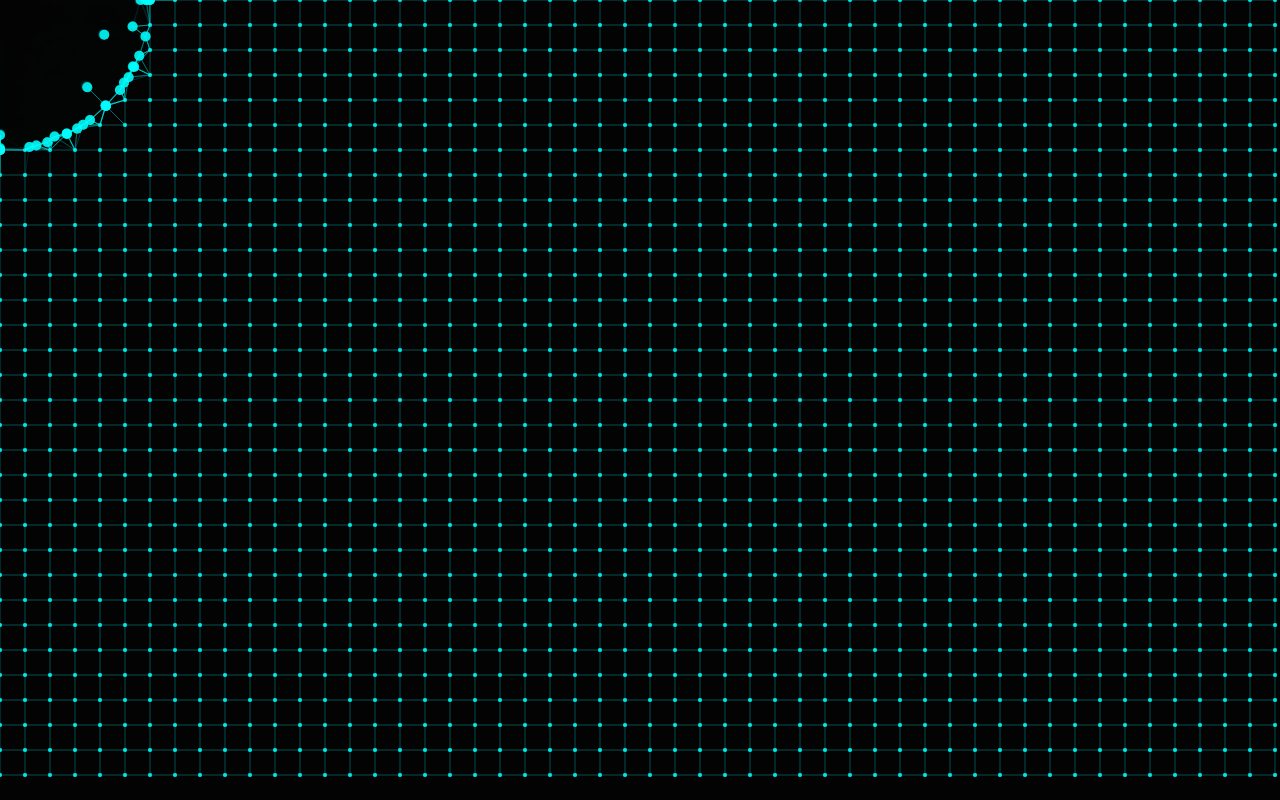
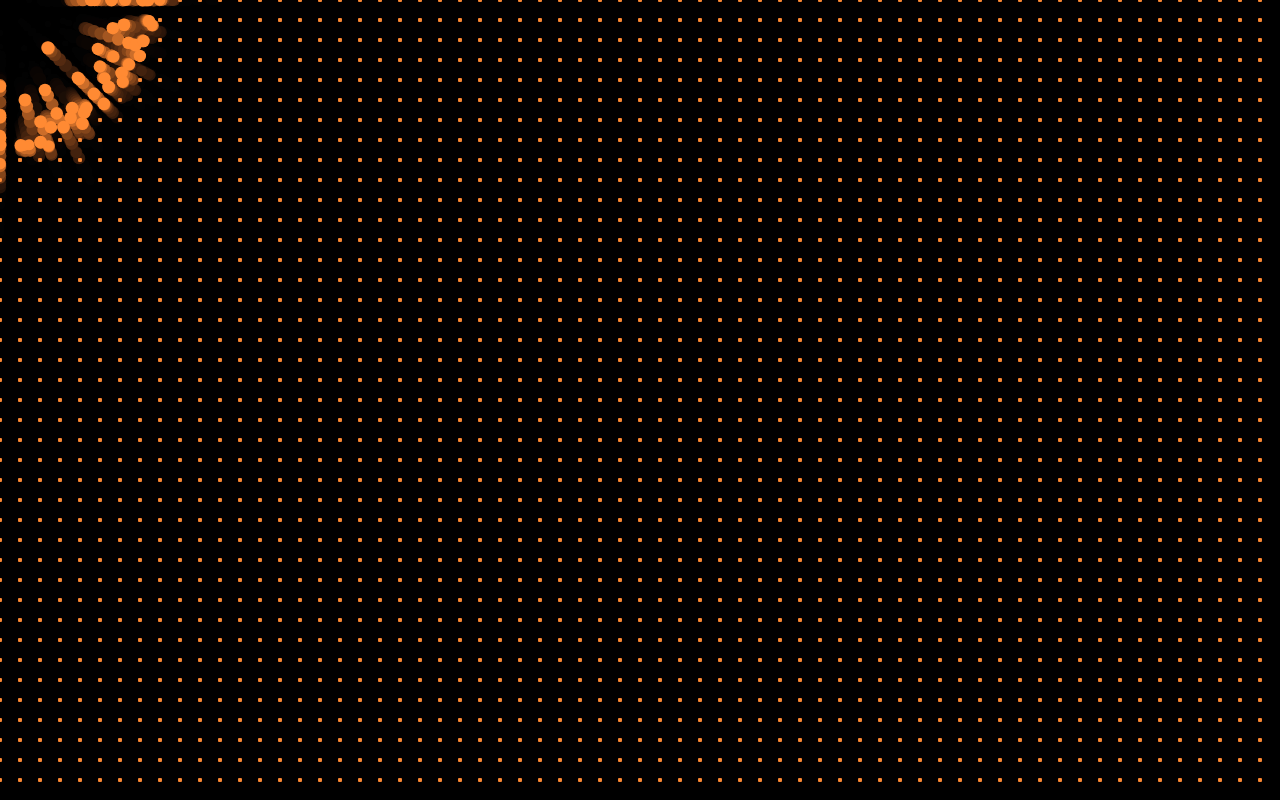
Before and after one commit to khush-SecondTheCoddee/Sample, a plain HTML site: page index.html in a window 1280 px wide. Drawn offline with Linux system fonts and the light colour scheme; animation ran at ten frames a second.

Commit message:
Enhance particle system with interactivity and styles
Updated title and styles for the particle system. Added mouse interaction features for explosion on click and dynamic colors. Improved particle behavior with new elastic return logic and motion trails.

```diff
--- a/index.html
+++ b/index.html
@@ -3,9 +3,9 @@
 <head>
     <meta charset="UTF-8">
     <meta name="viewport" content="width=device-width, initial-scale=1.0">
-    <title>Ultimate Particle System</title>
+    <title>Ultimate Interactive Particle System</title>
     <style>
-        body { margin: 0; overflow: hidden; background: #050505; }
+        body { margin: 0; overflow: hidden; background: #000; cursor: crosshair; }
         canvas { display: block; }
     </style>
 </head>
@@ -16,16 +16,27 @@
         const canvas = document.getElementById('canvas');
         const ctx = canvas.getContext('2d');
         let particles = [];
+        let hue = 0;
 
-        const mouse = {
-            x: null,
-            y: null,
-            radius: 150 // Area of influence
-        };
+        const mouse = { x: null, y: null, radius: 150 };
 
         window.addEventListener('mousemove', (e) => {
             mouse.x = e.x;
             mouse.y = e.y;
+        });
+
+        // Feature: Explode on Click
+        window.addEventListener('mousedown', () => {
+            particles.forEach(p => {
+                const dx = p.x - mouse.x;
+                const dy = p.y - mouse.y;
+                const distance = Math.sqrt(dx * dx + dy * dy);
+                const force = (canvas.width / distance) * 2; // Explosive power
+                if (distance < 500) {
+                    p.vx = (dx / distance) * force;
+                    p.vy = (dy / distance) * force;
+                }
+            });
         });
 
         function resize() {
@@ -39,17 +50,19 @@
             constructor(x, y) {
                 this.x = x;
                 this.y = y;
-                this.baseX = x; // Home position X
-                this.baseY = y; // Home position Y
+                this.baseX = x;
+                this.baseY = y;
+                this.vx = 0; // Velocity X
+                this.vy = 0; // Velocity Y
                 this.size = 2;
-                this.density = (Math.random() * 30) + 1; // Weight/Speed of return
+                this.density = (Math.random() * 30) + 1;
             }
 
             draw() {
-                ctx.fillStyle = 'rgba(0, 255, 255, 0.8)';
+                // Feature: Dynamic HSL Colors
+                ctx.fillStyle = `hsl(${hue}, 100%, 60%)`;
                 ctx.beginPath();
                 ctx.arc(this.x, this.y, this.size, 0, Math.PI * 2);
-                ctx.closePath();
                 ctx.fill();
             }
 
@@ -60,34 +73,29 @@
 
                 // Repel logic
                 if (distance < mouse.radius) {
-                    let forceDirectionX = dx / distance;
-                    let forceDirectionY = dy / distance;
                     let force = (mouse.radius - distance) / mouse.radius;
-                    let directionX = forceDirectionX * force * this.density;
-                    let directionY = forceDirectionY * force * this.density;
+                    this.vx -= (dx / distance) * force * this.density * 0.5;
+                    this.vy -= (dy / distance) * force * this.density * 0.5;
+                    if (this.size < 6) this.size += 0.5;
+                } else {
+                    // Elastic Return (Friction + Spring)
+                    let homeDx = this.x - this.baseX;
+                    let homeDy = this.y - this.baseY;
+                    this.vx -= homeDx * 0.05; // Spring constant
+                    this.vy -= homeDy * 0.05;
+                    this.vx *= 0.9; // Friction
+                    this.vy *= 0.9;
+                    if (this.size > 2) this.size -= 0.2;
+                }
 
-                    this.x -= directionX;
-                    this.y -= directionY;
-                    this.size = 5; // Enlarge
-                } else {
-                    // Elastic Return logic
-                    if (this.x !== this.baseX) {
-                        let dx = this.x - this.baseX;
-                        this.x -= dx / 10; // "Spring" back speed
-                    }
-                    if (this.y !== this.baseY) {
-                        let dy = this.y - this.baseY;
-                        this.y -= dy / 10;
-                    }
-                    if (this.size > 2) this.size -= 0.1; // Shrink back
-                }
+                this.x += this.vx;
+                this.y += this.vy;
             }
         }
 
         function init() {
             particles = [];
-            // Create a dense grid
-            const gap = 25;
+            const gap = 20;
             for (let y = 0; y < canvas.height; y += gap) {
                 for (let x = 0; x < canvas.width; x += gap) {
                     particles.push(new Particle(x, y));
@@ -95,35 +103,16 @@
             }
         }
 
-        function connect() {
-            for (let a = 0; a < particles.length; a++) {
-                for (let b = a; b < particles.length; b++) {
-                    let dx = particles[a].x - particles[b].x;
-                    let dy = particles[a].y - particles[b].y;
-                    let distance = Math.sqrt(dx * dx + dy * dy);
-
-                    if (distance < 30) {
-                        ctx.strokeStyle = `rgba(0, 255, 255, ${1 - distance/30})`;
-                        ctx.lineWidth = 1;
-                        ctx.beginPath();
-                        ctx.moveTo(particles[a].x, particles[a].y);
-                        ctx.lineTo(particles[b].x, particles[b].y);
-                        ctx.stroke();
-                    }
-                }
-            }
-        }
-
         function animate() {
-            // Using a slight trail effect
-            ctx.fillStyle = 'rgba(5, 5, 5, 0.5)';
+            ctx.fillStyle = 'rgba(0, 0, 0, 0.2)'; // Feature: Motion Trails
             ctx.fillRect(0, 0, canvas.width, canvas.height);
 
-            for (let i = 0; i < particles.length; i++) {
-                particles[i].update();
-                particles[i].draw();
-            }
-            connect();
+            hue += 0.5; // Slowly cycle colors
+
+            particles.forEach(p => {
+                p.update();
+                p.draw();
+            });
             requestAnimationFrame(animate);
         }
 
```
